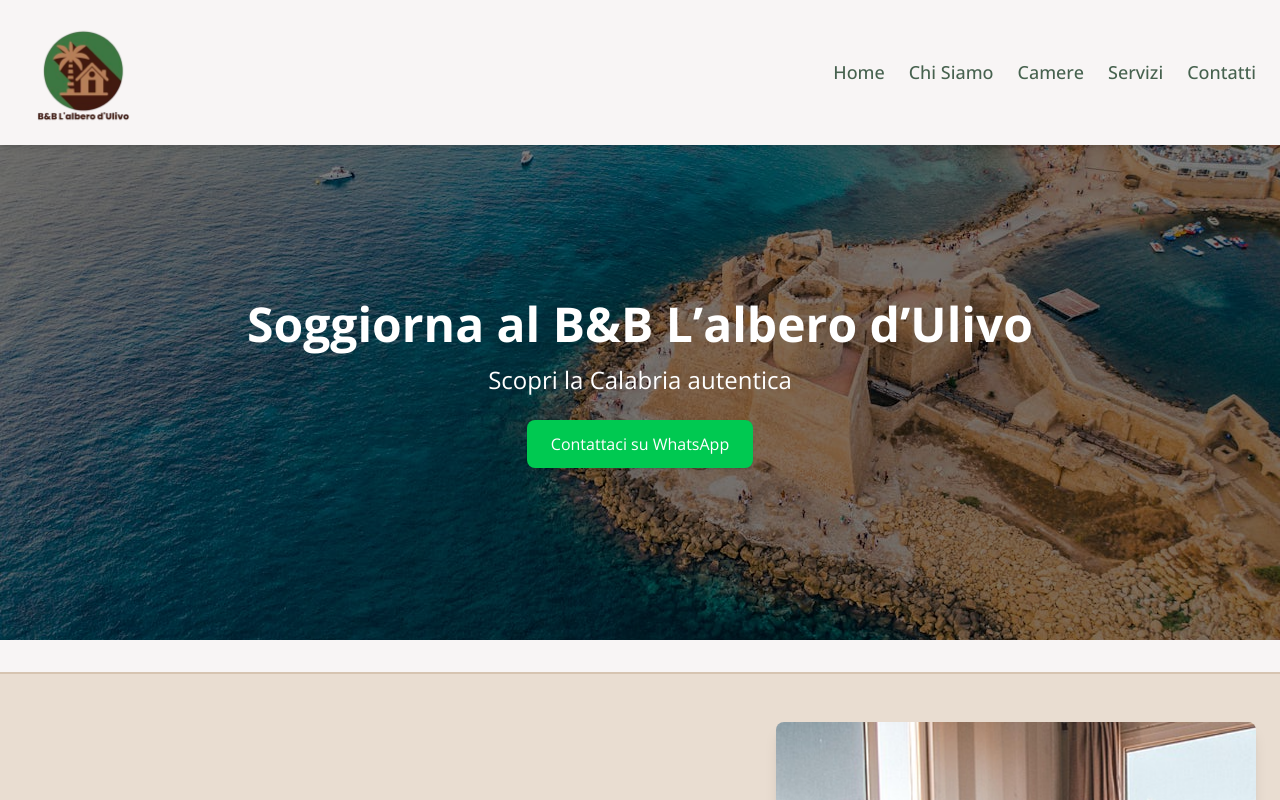
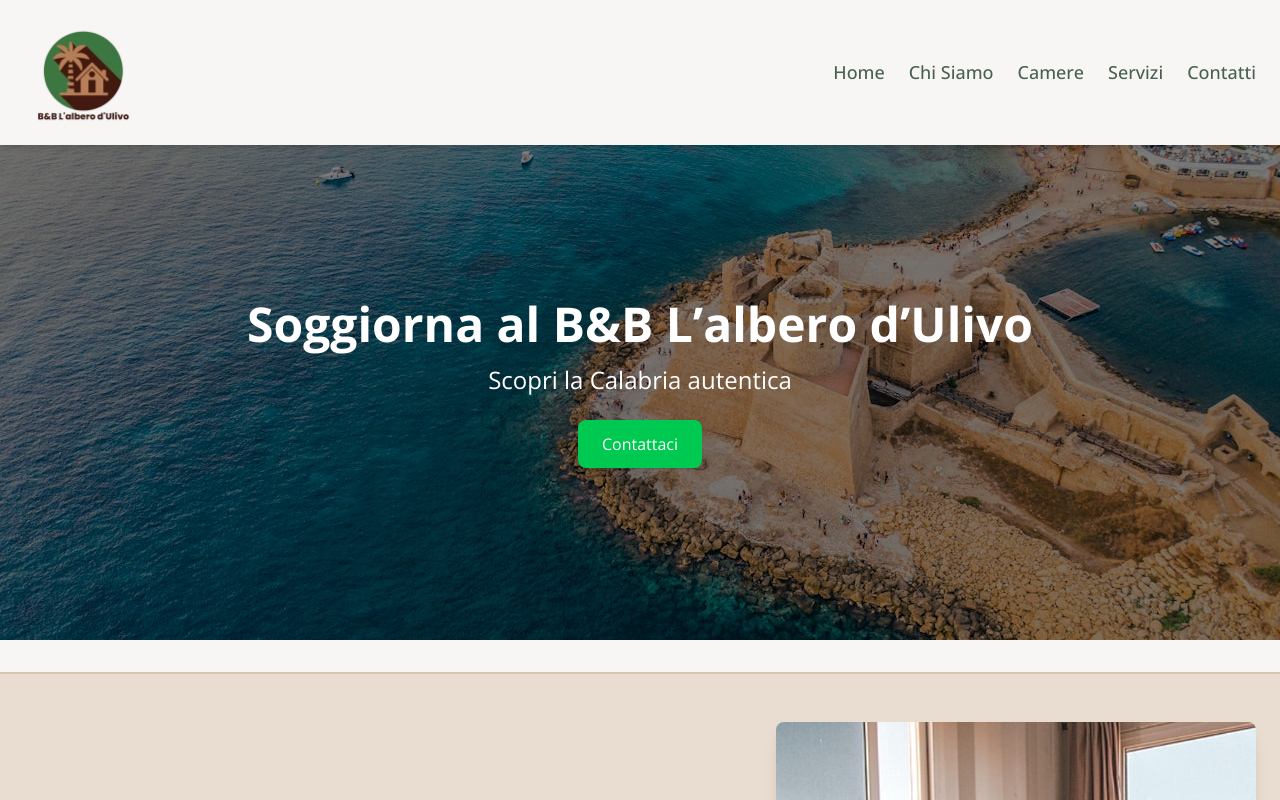
Before and after one commit to MarLory/B-B-L-albero-d-Ulivo, a React (Vite) app: page / in a window 1280 px wide. Shown: the top 800 px of the page. Built offline with nearby package versions, Linux system fonts and the light colour scheme.

Commit message:
Update Header.jsx

```diff
--- a/src/components/organisms/Header.jsx
+++ b/src/components/organisms/Header.jsx
@@ -23,10 +23,10 @@ export default function Header() {
           Scopri la Calabria autentica
         </h2>
 
-        <Button
-          href="#" >
-          Contattaci su WhatsApp
-        </Button>
+       <Button
+  href="#contatti" >
+  Contattaci
+</Button>
       </div>
     </header>
   );
```
